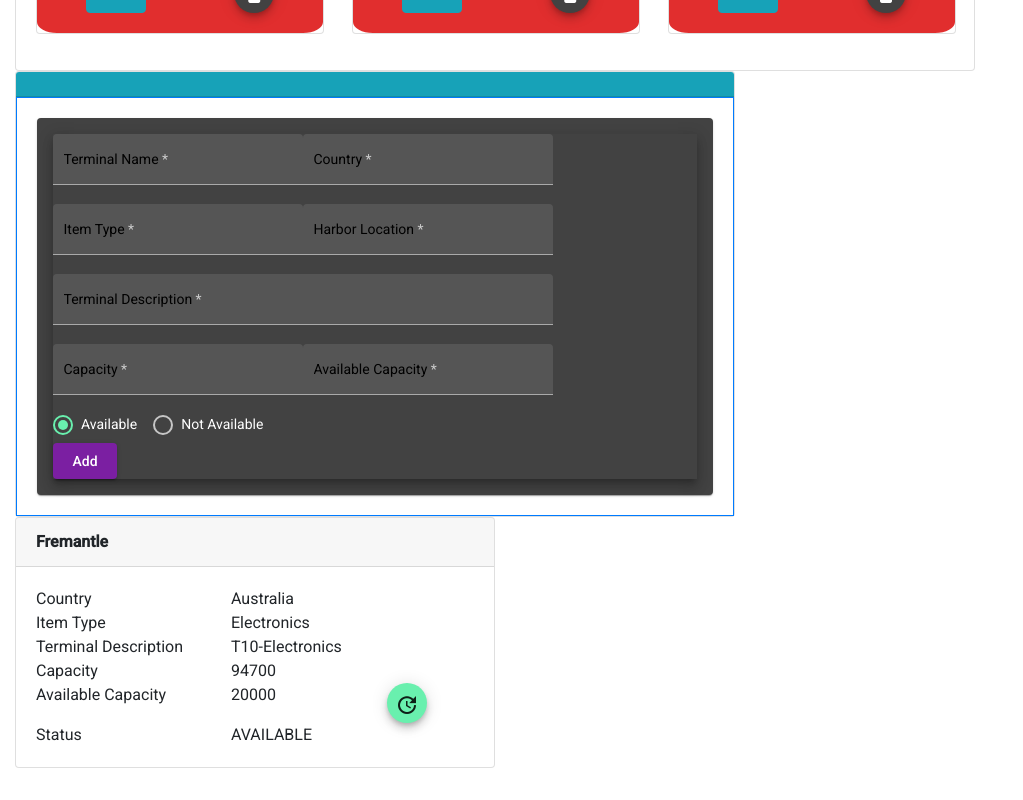
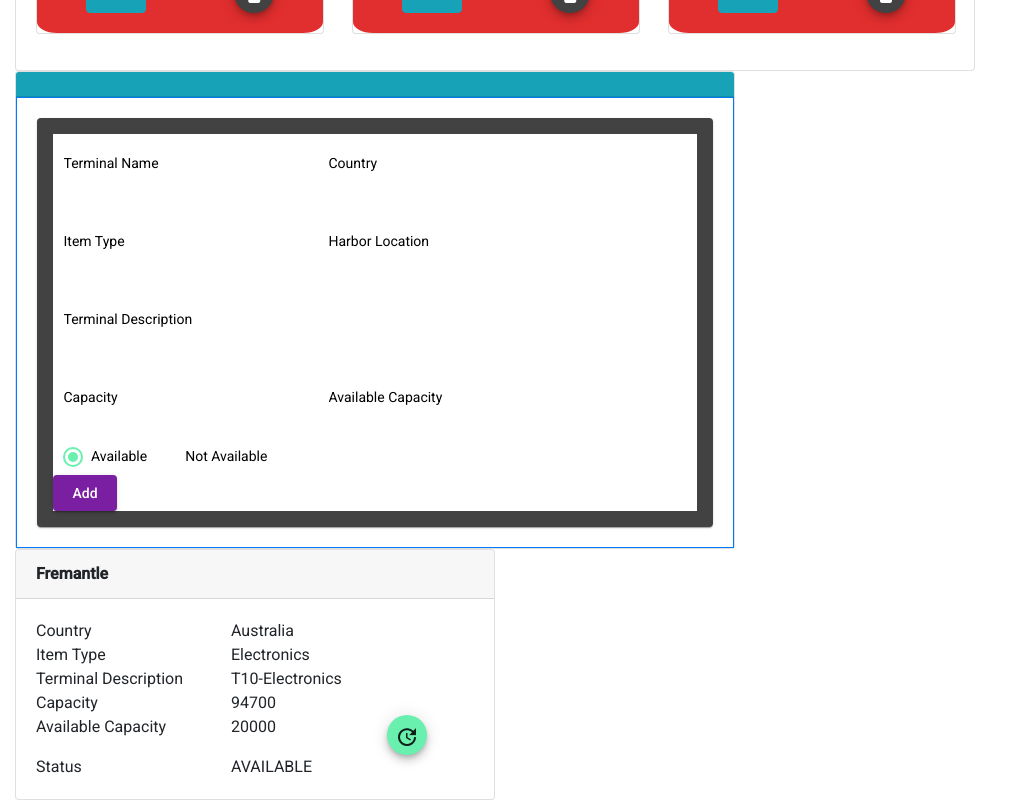
Before and after one commit to aditya9110/Harbour-Freight-Management-System, an Angular app in the folder Frontend/: page / in a window 1280 px wide. Shown: the part 1167-1967 px from the top of the page, without its empty margins (0-1023 px from the left). Before the commit the page ends 1935 px from the top, so only its background shows below. Built offline with nearby package versions, Linux system fonts and the light colour scheme.

Commit message:
terminal addition form ui enhanced

```diff
--- a/Frontend/src/app/add-terminal-form/add-terminal-form.component.css
+++ b/Frontend/src/app/add-terminal-form/add-terminal-form.component.css
@@ -12,6 +12,11 @@
     width: 50%;
   }
 
-  .mat-radio-button ~ .mat-radio-button {
-    margin-left: 16px;
+  mat-radio-button {
+    margin-left: 10px;
+    color: black;
   }
+
+  mat-label {
+    color: black;
+  }
--- a/Frontend/src/app/add-terminal-form/add-terminal-form.component.html
+++ b/Frontend/src/app/add-terminal-form/add-terminal-form.component.html
@@ -4,10 +4,12 @@
         <div class="card-body border border-primary">
             <mat-card>
                 <mat-card-content>
-                    <section class="admin-table mat-elevation-z8" tabindex="0">
+                    <section class="admin-table" style="background-color: white;" tabindex="0">
                         <form [formGroup]="addTerminalForm" class="example-form">
-                            <mat-form-field class="example-half-width" appearance="fill">
-                                <mat-label style="color: black;">Terminal Name</mat-label>
+                            <div class="row py-1">
+                                <div class="col-md-6">
+                                    <mat-form-field class="example-full-width" appearance="fill">
+                                        <mat-label>Terminal Name</mat-label>
                                         <input type="text" matInput formControlName="terminalName">
                                         <mat-error *ngIf="terminalName.errors?.['required']">
                                           Terminal Name is required
@@ -19,8 +21,10 @@
                                             Maximum 20 characters
                                         </mat-error>
                                     </mat-form-field>
-                            <mat-form-field class="example-half-width" appearance="fill">
-                                <mat-label style="color: black;">Country</mat-label>
+                                </div>
+                                <div class="col-md-6">
+                                    <mat-form-field class="example-full-width" appearance="fill">
+                                        <mat-label>Country</mat-label>
                                         <input type="text" matInput formControlName="country">
                                         <mat-error *ngIf="country.errors?.['required']">
                                             Country is required
@@ -32,8 +36,12 @@
                                             Maximum 20 characters
                                         </mat-error>
                                     </mat-form-field>
-                            <mat-form-field class="example-half-width" appearance="fill">
-                                <mat-label style="color: black;">Item Type</mat-label>
+                                </div>
+                            </div>
+                            <div class="row py-1">
+                                <div class="col-md-6">
+                                    <mat-form-field class="example-full-width" appearance="fill">
+                                        <mat-label>Item Type</mat-label>
                                         <input type="text" matInput formControlName="itemType">
                                         <mat-error *ngIf="itemType.errors?.['required']">
                                           Item Type is required
@@ -45,8 +53,10 @@
                                             Maximum 30 characters
                                         </mat-error>
                                     </mat-form-field>
-                            <mat-form-field class="example-half-width" appearance="fill">
-                                <mat-label style="color: black;">Harbor Location</mat-label>
+                                </div>
+                                <div class="col-md-6">
+                                    <mat-form-field class="example-full-width" appearance="fill">
+                                        <mat-label>Harbor Location</mat-label>
                                         <input type="text" matInput formControlName="harborLocation">
                                         <mat-error *ngIf="harborLocation.errors?.['required']">
                                             Harbor Location is required
@@ -58,8 +68,10 @@
                                             Maximum 25 characters
                                         </mat-error>
                                     </mat-form-field>
-                            <mat-form-field class="example-full-width" appearance="fill">
-                                <mat-label style="color: black;">Terminal Description</mat-label>
+                                </div>
+                            </div>
+                            <mat-form-field class="example-full-width py-1" appearance="fill">
+                                <mat-label>Terminal Description</mat-label>
                                 <input type="text" matInput formControlName="terminalDescription">
                                 <mat-error *ngIf="terminalDescription.errors?.['required']">
                                     Terminal Description is required
@@ -68,8 +80,10 @@
                                     {{terminalDescription.errors?.['descInvalid'].message}}
                                 </mat-error>
                             </mat-form-field>
-                            <mat-form-field class="example-half-width" appearance="fill">
-                                <mat-label style="color: black;">Capacity</mat-label>
+                            <div class="row py-1">
+                                <div class="col-md-6">
+                                    <mat-form-field class="example-full-width" appearance="fill">
+                                        <mat-label>Capacity</mat-label>
                                         <input type="number" matInput formControlName="capacity">
                                         <mat-error *ngIf="capacity.errors?.['required']">
                                             Capacity is required
@@ -78,8 +92,10 @@
                                             Capacity should less than 100000
                                         </mat-error>
                                     </mat-form-field>
-                            <mat-form-field class="example-half-width" appearance="fill">
-                                <mat-label style="color: black;">Available Capacity</mat-label>
+                                </div>
+                                <div class="col-md-6">
+                                    <mat-form-field class="example-full-width" appearance="fill">
+                                        <mat-label>Available Capacity</mat-label>
                                         <input type="number" matInput formControlName="availableCapacity">
                                         <mat-error *ngIf="availableCapacity.errors?.['required']">
                                             Available Capacity is required
@@ -88,6 +104,8 @@
                                             Available Capacity should less than 100000
                                         </mat-error>
                                     </mat-form-field>
+                                </div>
+                            </div>
                             <mat-radio-group aria-label="Status" formControlName="status">
                                 <mat-radio-button value="AVAILABLE">Available</mat-radio-button>
                                 <mat-radio-button value="NOTAVAILABLE">Not Available</mat-radio-button>
--- a/Frontend/src/app/add-terminal-form/add-terminal-form.component.ts
+++ b/Frontend/src/app/add-terminal-form/add-terminal-form.component.ts
@@ -1,10 +1,10 @@
-import { Component, OnInit } from '@angular/core';
+import { Component, OnInit, ViewEncapsulation } from '@angular/core';
 import { FormBuilder, FormControl, FormGroup, Validators } from '@angular/forms';
 
 @Component({
   selector: 'app-add-terminal-form',
   templateUrl: './add-terminal-form.component.html',
-  styleUrls: ['./add-terminal-form.component.css']
+  styleUrls: ['./add-terminal-form.component.css'],
 })
 export class AddTerminalFormComponent implements OnInit {
 
```
Lines whose indentation alone changed are shown as unchanged.
